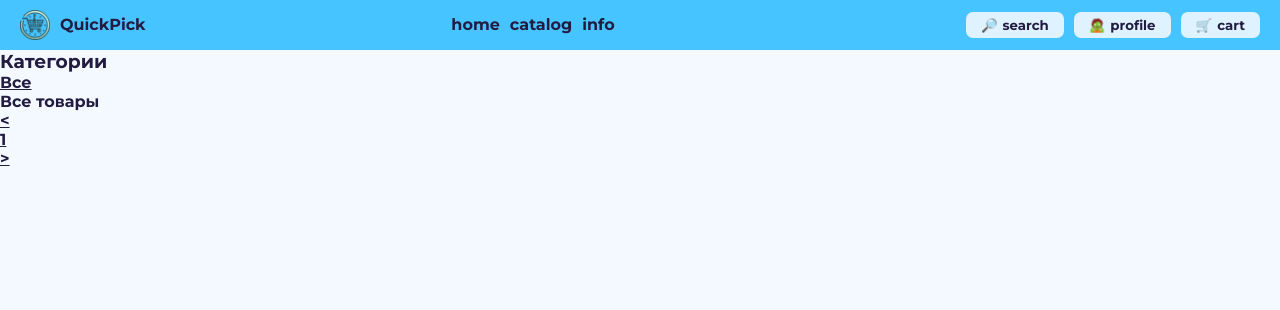
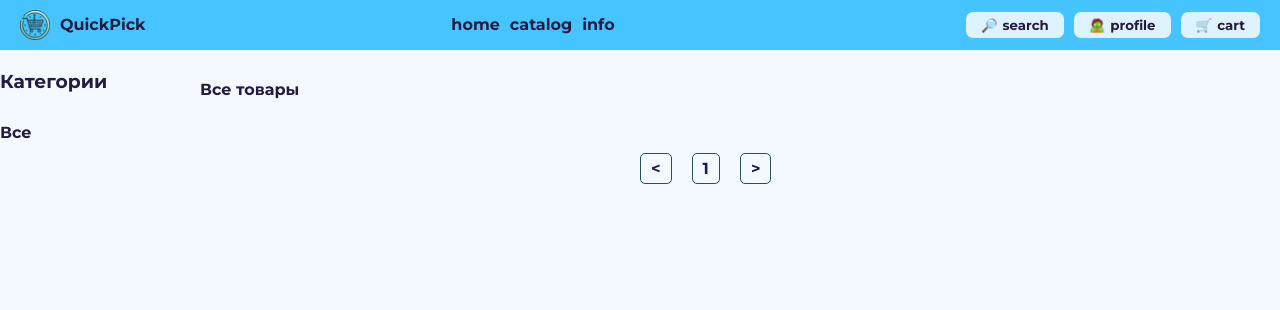
Before and after one commit to ifloky/spotlux, a Django app: page /shop/ in a window 1280 px wide; the page is wider, and only the part inside the window is pictured. Shown: the top 310 px of that part. Run offline with Django 5.2, Linux system fonts and the light colour scheme; data that the repository does not hold is empty.

Commit message:
feat: add styles for card

```diff
--- /dev/null
+++ b/sportlux/main/static/css/card.css
@@ -0,0 +1,33 @@
+.products-list {
+
+}
+.items {
+  display: flex;
+  gap: 10px;
+}
+.item *{
+  text-decoration: none
+}
+.item-card {
+  background-color: #fefefe;
+  width: 200px;
+  height: 300px;
+  display: flex;
+  padding: 0 10px;
+  flex-direction: column;
+  align-items: center;
+  justify-content: space-evenly;
+  border-radius: 7px;
+}
+
+.item-img {
+}
+.item-title {
+  text-align: center;
+}
+.card__discount {
+}
+.line {
+}
+.price {
+}
--- /dev/null
+++ b/sportlux/main/static/css/list.css
@@ -0,0 +1,50 @@
+.list {
+  display: flex;
+}
+.sidebar {
+  margin-top: 20px;
+  min-width: 200px;
+}
+
+.sidebar ul {
+  padding-top: 30px;
+}
+
+.sidebar li {
+  list-style: none;
+  cursor: pointer;
+  max-width: 70%;
+  min-height: 30px;
+}
+
+.sidebar li:hover {
+  background-color: rgb(196, 196, 196);
+}
+
+.sidebar li a{
+  text-decoration: none;
+}
+
+.main {
+}
+.main-title {
+  margin: 30px 0;
+}
+.products-list {
+}
+.items {
+}
+.item {
+}
+.item-card {
+}
+.item-img {
+}
+.item-title {
+}
+.card__discount {
+}
+.line {
+}
+.price {
+}
--- a/sportlux/main/static/css/main.css
+++ b/sportlux/main/static/css/main.css
@@ -60,3 +60,25 @@ html {
 .container *{
   color: #231c41;
 }
+
+.pagination {
+  display: flex;
+  gap: 20px;
+  position: relative;
+  left: 50%;
+}
+
+.pagination li {
+  list-style: none;
+  border-radius: 5px;
+  border: 1px solid darkslategrey;
+  cursor: pointer;
+}
+
+.pagination li a{
+  text-decoration: none;
+  display: flex;
+  padding: 5px 10px;
+  width: 100%;
+  height: 100%;
+}
--- a/sportlux/main/templates/main/base.html
+++ b/sportlux/main/templates/main/base.html
@@ -11,6 +11,7 @@
   <link rel="stylesheet" href="{% static 'css/detail.css' %}">
   <link rel="stylesheet" href="{% static 'css/main.css' %}">
   <link rel="stylesheet" href="{% static 'css/header.css' %}">
+  <link rel="stylesheet" href="{% static 'css/card.css' %}">
 
 </head>
 <body>
--- a/sportlux/main/templates/main/product/list.html
+++ b/sportlux/main/templates/main/product/list.html
@@ -1,11 +1,16 @@
 {% extends "main/base.html" %}
+
 {% load static %}
+
 
 {% block title %}
   Каталог
 {% endblock title %}
 
 {% block content %}
+<link rel="stylesheet" href="{% static 'css/list.css' %}">
+
+
   <div class="list">
     <div class="sidebar">
       <h3>Категории</h3>
@@ -29,7 +34,7 @@
           {% for product in products %}
             <div class="item">
               <a href="{{ product.get_absolute_url}}" class="item-card">
-                <img src="{% if product.image %}{{ product.image.url }}{% else %} {% static "img\noimage.jpg" %}{% endif %}" alt="detail__img" class="item-img" width="150">
+                <img src="{% if product.image %}{{ product.image.url }}{% else %} {% static "img/noimage.jpg" %}{% endif %}" alt="detail__img" class="item-img" width="150">
                 <h5 class="item-title">{{ product.name }}</h5>
                 {% if product.discount %}
                   <div class="card__discount">
@@ -42,6 +47,8 @@
               </a>
             </div>
           {% endfor %}
+        </div>
+      </div>
     </div>
   </div>
   <ul class="pagination">
@@ -59,6 +66,4 @@
       <a href="{% if products.has_next %}?page={{ products.next_page_number }}{% endif %}">></a>
     </li>
   </ul>
-    </div>
-  </div>
 {% endblock content %}
```
Also changed, not shown: sportlux/main/templates/main/index/index.html (+6 -4 lines). Lines whose indentation alone changed are shown as unchanged.
